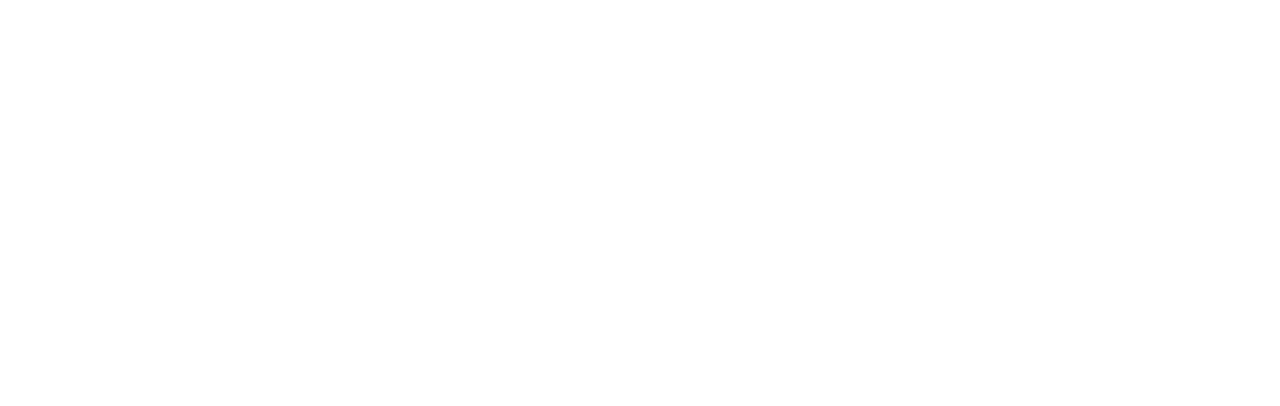
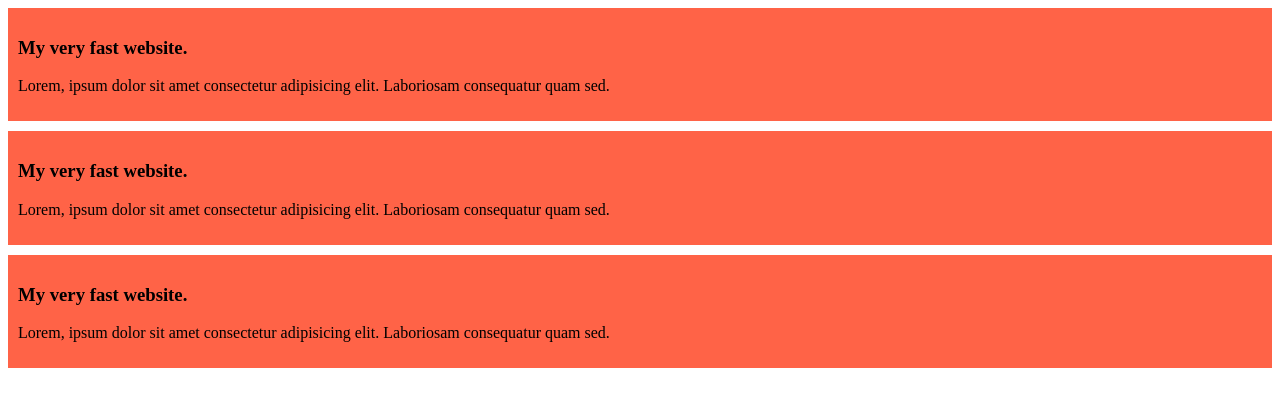
Before and after one commit to Yeasin-Arafat07/my-fast-github-repo, a plain HTML site: page index.html in a window 1280 px wide. Drawn offline with Linux system fonts and the light colour scheme.

Commit message:
my fast css work

```diff
--- a/index.html
+++ b/index.html
@@ -4,8 +4,20 @@
     <meta charset="UTF-8">
     <meta name="viewport" content="width=device-width, initial-scale=1.0">
     <title> MY first github repository</title>
+    <link rel="stylesheet" href="style.css">
 </head>
 <body>
-
+    <div>
+        <h3>My very fast website.</h3>
+        <p>Lorem, ipsum dolor sit amet consectetur adipisicing elit. Laboriosam consequatur quam sed.</p>
+    </div>
+    <div>
+        <h3>My very fast website.</h3>
+        <p>Lorem, ipsum dolor sit amet consectetur adipisicing elit. Laboriosam consequatur quam sed.</p>
+    </div>
+    <div>
+        <h3>My very fast website.</h3>
+        <p>Lorem, ipsum dolor sit amet consectetur adipisicing elit. Laboriosam consequatur quam sed.</p>
+    </div>
 </body>
 </html>
--- /dev/null
+++ b/style.css
@@ -0,0 +1,5 @@
+div {
+    background-color: tomato;
+    margin-bottom: 10px;
+    padding: 10px;
+}
```
